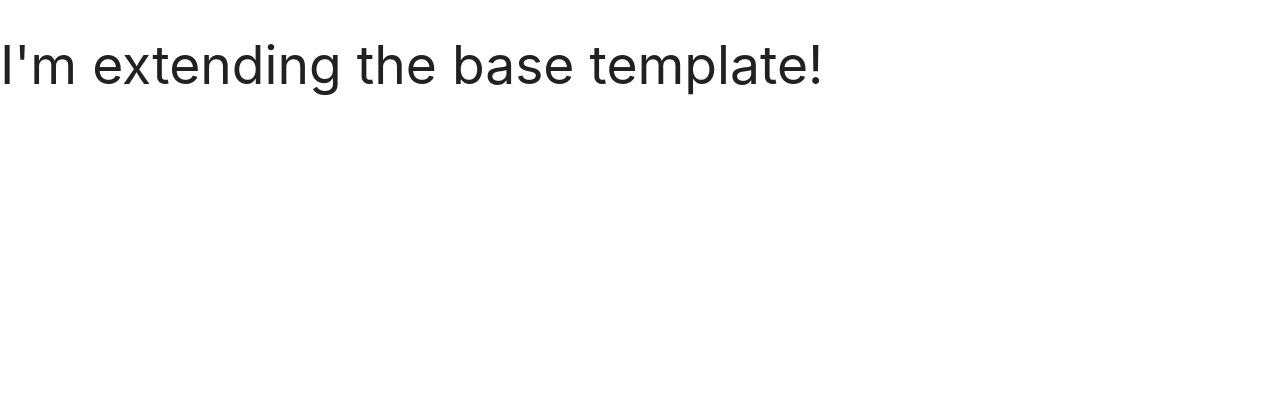
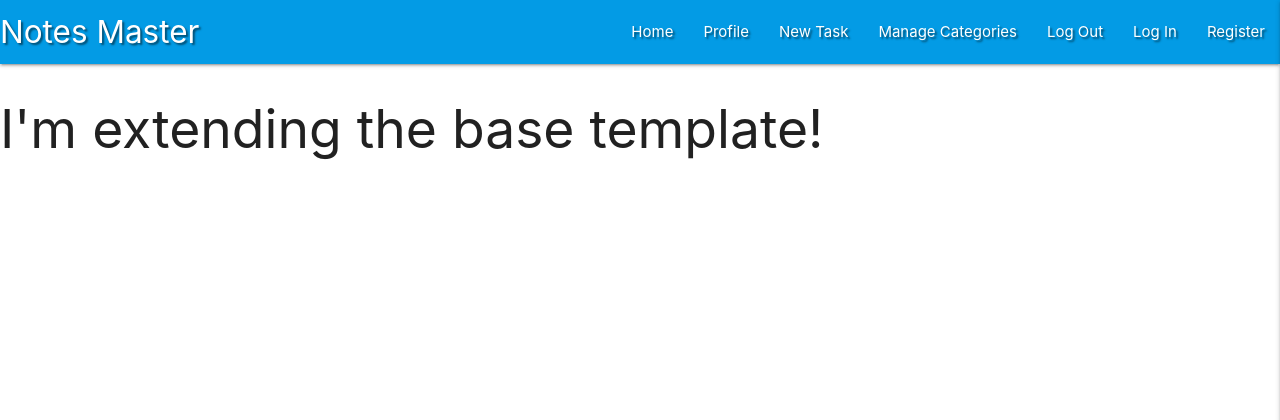
Before and after one commit to BMorrell92/BMorrell_Milestone_Project3, a Flask app: page / in a window 1280 px wide. Shown: the top 420 px of the page. Run offline with Flask 2, Linux system fonts and the light colour scheme; data that the repository does not hold is empty; some libraries are stand-ins or nearby versions.

Commit message:
added materilise navbar

```diff
--- a/static/css/style.css
+++ b/static/css/style.css
@@ -0,0 +1,3 @@
+.text-shadow {
+    text-shadow: 2px 2px 2px rgba(0, 0, 0, 0.5);
+}
--- a/static/js/script.js
+++ b/static/js/script.js
@@ -0,0 +1,7 @@
+/*
+    jQuery for MaterializeCSS initialization
+*/
+
+$(document).ready(function () {
+    $(".sidenav").sidenav({edge: "right"});
+});
--- a/templates/base.html
+++ b/templates/base.html
@@ -3,22 +3,52 @@
 <head>
     <meta charset="UTF-8">
     <meta name="viewport" content="width=device-width, initial-scale=1.0">
-    <link rel="stylesheet" href="https://cdnjs.cloudflare.com/ajax/libs/font-awesome/6.3.0/css/all.min.css"
-        integrity="sha512-xA6Hp6oezhjd6LiLZynuukm80f8BoZ3OpcEYaqKoCV3HKQDrYjDE1Gu8ocxgxoXmwmSzM4iqPvCsOkQNiu41GA==" crossorigin="anonymous" type="text/css">
+    <link rel="stylesheet" href="https://kit.fontawesome.com/90ad587b2a.css" crossorigin="anonymous">
     <link rel="stylesheet" href="https://cdnjs.cloudflare.com/ajax/libs/materialize/1.0.0/css/materialize.min.css" type="text/css">
     <link rel="stylesheet" href="{{ url_for('static', filename='css/style.css') }}" type="text/css">
+    <script src="https://kit.fontawesome.com/90ad587b2a.js" crossorigin="anonymous"></script>
     {% block styles %}
     {% endblock %}
     <title>Task Manager</title>
 </head>
 <body>
 
+	<header>
+        <!-- top navbar -->
+		<nav class="nav-extended text-shadow light-blue darken-1">
+			<div class="nav-wrapper">
+				<a href="{{ url_for('get_tasks') }}" class="brand-logo">Notes Master</a>
+				<a href="#" data-target="mobile-demo" class="sidenav-trigger right"><i class="fa-solid fa-bars"></i></i></a>
+				<ul class="right hide-on-med-and-down">
+					<li><a href="{{ url_for('get_tasks') }}">Home</a></li>
+					<li><a href="#">Profile</a></li>
+					<li><a href="#">New Task</a></li>
+					<li><a href="#">Manage Categories</a></li>
+					<li><a href="#">Log Out</a></li>
+					<li><a href="#">Log In</a></li>
+					<li><a href="#">Register</a></li>
+				</ul>
+			</div>
+		</nav>
+
+        <!-- mobile sidenav -->
+		<ul class="sidenav" id="mobile-demo">
+            <li><h4 class="center-align light-blue-text text-darken 4">Task Manager</h4></li>
+            <li><a href="{{ url_for('get_tasks') }}">Home</a></li>
+            <li><a href="#">Profile</a></li>
+            <li><a href="#">New Task</a></li>
+            <li><a href="#">Manage Categories</a></li>
+            <li><a href="#">Log Out</a></li>
+            <li><a href="#">Log In</a></li>
+            <li><a href="#">Register</a></li>
+		</ul>
+	</header>
+
     {% block content %}
     {% endblock %}
 
-    <script src="https://code.jquery.com/jquery-3.6.3.min.js"
-            integrity="sha256-pvPw+upLPUjgMXY0G+8O0xUf+/Im1MZjXxxgOcBQBXU="
-            crossorigin="anonymous"></script>
+    <script src="https://code.jquery.com/jquery-3.5.1.min.js"
+        integrity="sha256-9/aliU8dGd2tb6OSsuzixeV4y/faTqgFtohetphbbj0=" crossorigin="anonymous"></script>
     <script src="https://cdnjs.cloudflare.com/ajax/libs/materialize/1.0.0/js/materialize.min.js"></script>
     <script src="{{ url_for('static', filename='js/script.js') }}"></script>
     {% block scripts %}
```
